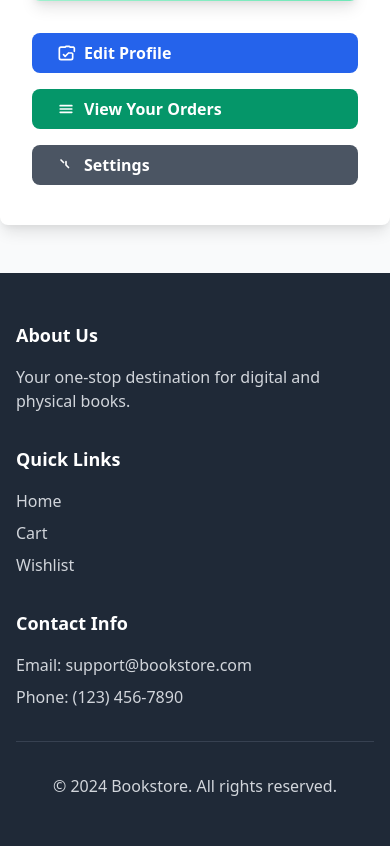
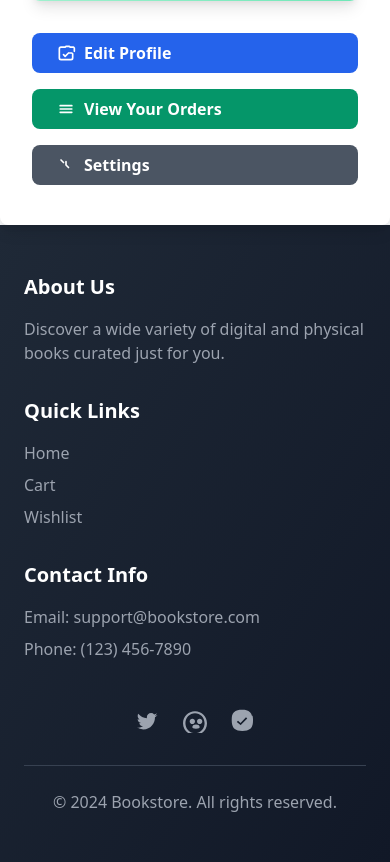
Before and after one commit to Samuel567754/bookshopapp, a Django app: page /user/profile/ in a window 390 px wide. Shown: the part 1347-2209 px from the top of the page. Run offline with Django 5.2, Linux system fonts and the light colour scheme; a user stored in the database is signed in; data comes from the database, SQL or seed files in the repository; both versions use the stored data as it was after the commit; data that the repository does not hold is empty; some libraries are stand-ins or nearby versions.

Commit message:
ui update version 3

```diff
--- a/static/css/output.css
+++ b/static/css/output.css
@@ -2300,6 +2308,18 @@ input:checked + .toggle-bg {
   --tw-gradient-stops: var(--tw-gradient-from), var(--tw-gradient-to);
 }
 
+.from-gray-800 {
+  --tw-gradient-from: #1F2937 var(--tw-gradient-from-position);
+  --tw-gradient-to: rgb(31 41 55 / 0) var(--tw-gradient-to-position);
+  --tw-gradient-stops: var(--tw-gradient-from), var(--tw-gradient-to);
+}
+
+.from-gray-900 {
+  --tw-gradient-from: #111827 var(--tw-gradient-from-position);
+  --tw-gradient-to: rgb(17 24 39 / 0) var(--tw-gradient-to-position);
+  --tw-gradient-stops: var(--tw-gradient-from), var(--tw-gradient-to);
+}
+
 .from-green-100 {
   --tw-gradient-from: #DEF7EC var(--tw-gradient-from-position);
   --tw-gradient-to: rgb(222 247 236 / 0) var(--tw-gradient-to-position);
@@ -2378,6 +2398,14 @@ input:checked + .toggle-bg {
   --tw-gradient-to: #3F83F8 var(--tw-gradient-to-position);
 }
 
+.to-gray-600 {
+  --tw-gradient-to: #4B5563 var(--tw-gradient-to-position);
+}
+
+.to-gray-900 {
+  --tw-gradient-to: #111827 var(--tw-gradient-to-position);
+}
+
 .to-green-300 {
   --tw-gradient-to: #84E1BC var(--tw-gradient-to-position);
 }
@@ -2610,6 +2638,10 @@ input:checked + .toggle-bg {
 
 .pt-2 {
   padding-top: 0.5rem;
+}
+
+.pt-6 {
+  padding-top: 1.5rem;
 }
 
 .pt-8 {
--- a/templates/partials/_footer.html
+++ b/templates/partials/_footer.html
@@ -1,5 +1,5 @@
  <!-- Footer -->
- <footer class="bg-gray-800 text-white mt-12">
+ {% comment %} <footer class="bg-gray-800 text-white mt-12">
     <div class="max-w-7xl mx-auto py-12 px-4 sm:px-6 lg:px-8">
       <div class="grid grid-cols-1 md:grid-cols-3 gap-8">
         <div>
@@ -36,4 +36,73 @@
         </p>
       </div>
     </div>
-  </footer>
+  </footer> {% endcomment %}
+
+
+  <footer class="bg-gradient-to-br from-gray-800 to-gray-900 text-white">
+    <div class="max-w-7xl mx-auto py-12 px-6 sm:px-8">
+        <!-- Top Section -->
+        <div class="grid grid-cols-1 md:grid-cols-3 gap-8">
+            <!-- About Us -->
+            <div>
+                <h3 class="text-xl font-bold mb-4">About Us</h3>
+                <p class="text-gray-400">
+                    Discover a wide variety of digital and physical books curated just for you.
+                </p>
+            </div>
+            <!-- Quick Links -->
+            <div>
+                <h3 class="text-xl font-bold mb-4">Quick Links</h3>
+                <ul class="space-y-2">
+                    <li>
+                        <a href="#" class="text-gray-400 hover:text-white transition duration-300">
+                            Home
+                        </a>
+                    </li>
+                    <li>
+                        <a href="#" class="text-gray-400 hover:text-white transition duration-300">
+                            Cart
+                        </a>
+                    </li>
+                    <li>
+                        <a href="#" class="text-gray-400 hover:text-white transition duration-300">
+                            Wishlist
+                        </a>
+                    </li>
+                </ul>
+            </div>
+            <!-- Contact Info -->
+            <div>
+                <h3 class="text-xl font-bold mb-4">Contact Info</h3>
+                <ul class="space-y-2">
+                    <li class="text-gray-400">Email: support@bookstore.com</li>
+                    <li class="text-gray-400">Phone: (123) 456-7890</li>
+                </ul>
+            </div>
+        </div>
+
+        <!-- Social Icons -->
+        <div class="mt-12 flex justify-center space-x-6">
+            <a href="#" class="text-gray-400 hover:text-blue-500 transition duration-300">
+                <svg class="w-6 h-6" fill="currentColor" xmlns="http://www.w3.org/2000/svg" viewBox="0 0 24 24">
+                    <path d="M22.46 6c-.77.35-1.6.6-2.46.71a4.27 4.27 0 0 0 1.88-2.37 8.56 8.56 0 0 1-2.72 1.05A4.24 4.24 0 0 0 16.09 4c-2.34 0-4.24 1.89-4.24 4.22 0 .33.03.65.1.96a12 12 0 0 1-8.69-4.4 4.23 4.23 0 0 0-.57 2.13c0 1.47.75 2.77 1.88 3.53a4.24 4.24 0 0 1-1.92-.53v.05c0 2.05 1.45 3.75 3.37 4.14-.35.1-.72.15-1.1.15-.27 0-.53-.03-.78-.08a4.24 4.24 0 0 0 3.96 2.94A8.48 8.48 0 0 1 2 18.54a12 12 0 0 0 6.29 1.84c7.55 0 11.68-6.26 11.68-11.68l-.01-.53A8.34 8.34 0 0 0 22.46 6z"></path>
+                </svg>
+            </a>
+            <a href="#" class="text-gray-400 hover:text-pink-500 transition duration-300">
+                <svg class="w-6 h-6" fill="currentColor" xmlns="http://www.w3.org/2000/svg" viewBox="0 0 24 24">
+                    <path d="M12 2.16c6.627 0 12 5.373 12 12S18.627 26.16 12 26.16 0 20.787 0 14.16 5.373 2.16 12 2.16zm0 2.05C6.728 4.21 2.43 8.508 2.43 14.16c0 5.652 4.298 9.95 9.57 9.95 5.272 0 9.57-4.298 9.57-9.95 0-5.652-4.298-9.95-9.57-9.95zm4.665 5.57c1.462 0 2.647 1.185 2.647 2.647 0 1.463-1.185 2.647-2.647 2.647-1.462 0-2.647-1.184-2.647-2.647 0-1.462 1.185-2.647 2.647-2.647zm-7.33 0c1.462 0 2.647 1.185 2.647 2.647 0 1.463-1.185 2.647-2.647 2.647-1.462 0-2.647-1.184-2.647-2.647 0-1.462 1.185-2.647 2.647-2.647zm3.665 5.65c1.876 0 3.665.765 3.665 2.647 0 1.034-.84 1.65-3.665 1.65-2.825 0-3.665-.616-3.665-1.65 0-1.882 1.79-2.647 3.665-2.647z"></path>
+                </svg>
+            </a>
+            <a href="#" class="text-gray-400 hover:text-red-500 transition duration-300">
+                <svg class="w-6 h-6" fill="currentColor" xmlns="http://www.w3.org/2000/svg" viewBox="0 0 24 24">
+                    <path d="M20.94 6.81a7.51 7.51 0 0 0-5.57-5.6C13.32.59 9.14.59 6.63 1.21a7.51 7.51 0 0 0-5.6 5.57C.59 9.14.59 13.32 1.21 15.83a7.51 7.51 0 0 0 5.57 5.6c2.51.62 6.69.62 9.2 0a7.51 7.51 0 0 0 5.6-5.57c.62-2.51.62-6.69 0-9.2zM9.52 15.88L5.79 12.9l1.22-1.22 2.51 2.34 5.47-5.74 1.23 1.17-6.7 6.72z"></path>
+                </svg>
+            </a>
+        </div>
+
+        <!-- Bottom Section -->
+        <div class="mt-8 text-center border-t border-gray-700 pt-6">
+            <p class="text-gray-400">&copy; 2024 Bookstore. All rights reserved.</p>
+        </div>
+    </div>
+</footer>
--- a/user/templates/user/login.html
+++ b/user/templates/user/login.html
@@ -3,8 +3,8 @@
 {% block title %}Login - My Website{% endblock %}
 
 {% block content %}
-<div class="container mx-auto px-4 py-6">
-    <div class="max-w-md mx-auto bg-white shadow-lg rounded-lg overflow-hidden mt-6">
+<div class="container mx-auto bg-gradient-to-r from-yellow-200 to-pink-400 px-4 py-6">
+    <div class="max-w-md mx-auto bg-white shadow-lg rounded-3xl overflow-hidden mt-14">
         <div class="px-6 py-8">
             <h2 class="text-2xl font-semibold text-center text-gray-800 mb-4">Login</h2>
             <form method="POST">
--- a/user/templates/user/profile.html
+++ b/user/templates/user/profile.html
@@ -75,13 +75,24 @@
         class="hidden md:block w-full md:w-1/5 bg-gray-800 text-white rounded-lg shadow-lg p-6 md:min-h-screen"> {% endcomment %}
         <aside
         id="sidebar"
-        class="hidden md:block overflow-auto w-full md:w-1/5 bg-gray-800 text-white rounded-lg shadow-lg p-6 md:min-h-screen transition-[max-height] duration-300 ease-in-out z-50"
+        class="hidden md:block overflow-auto w-full md:w-1/5 bg-gradient-to-b from-gray-900 to-gray-600 text-white rounded-lg shadow-lg p-6 md:min-h-screen transition-[max-height] duration-300 ease-in-out z-50"
         style="max-height: 0;">
             <a href="{% url 'profile' %}"  class="sidebar-link">
             <div class="flex items-center space-x-4 my-8">
-                <svg class="w-12 h-12 text-blue-600" fill="none" stroke="currentColor" viewBox="0 0 24 24">
-                    <path stroke-linecap="round" stroke-linejoin="round" stroke-width="2" d="M4 19.5A2.5 2.5 0 016.5 17H20m-16 2.5A2.5 2.5 0 004 15V4.5A2.5 2.5 0 016.5 2H17a2 2 0 012 2v13a2 2 0 01-2 2H6.5a2.5 2.5 0 01-2.5-2.5zM4 15h16"/>
-                </svg>
+                <svg
+                class="w-12 h-12 bg-gradient-to-b from-indigo-500 to-pink-500 group-hover:text-indigo-500 transition-colors duration-300"
+                fill="none"
+                stroke="currentColor"
+                viewBox="0 0 24 24"
+                xmlns="http://www.w3.org/2000/svg"
+            >
+                <path
+                    stroke-linecap="round"
+                    stroke-linejoin="round"
+                    stroke-width="2"
+                    d="M3 10h11M9 21V3m-4 4l4-4 4 4M12 12h8m-4 4v8m4-4h-8m-4 4h8"
+                />
+            </svg>
                 <h3 class="text-2xl font-semibold text-white">Dashboard</h3>
             </div>
             </a>
--- a/user/templates/user/register.html
+++ b/user/templates/user/register.html
@@ -80,8 +80,8 @@
 
 
 
-<div class="container mx-auto px-4 py-10 flex justify-center">
-    <div class="max-w-lg w-full bg-white shadow-md rounded-lg overflow-hidden">
+<div class="container mx-auto px-4 py-10 mt-14 bg-gradient-to-r from-yellow-200 to-pink-400 flex justify-center">
+    <div class="max-w-lg w-full bg-white shadow-md rounded-3xl overflow-hidden">
         <div class="px-8 py-10">
             <h2 class="text-3xl font-bold text-center text-gray-800 mb-6">Create Your Account</h2>
             <p class="text-gray-600 text-center mb-8">Sign up to access all features</p>
--- a/user/templates/user/registration/password_reset.html
+++ b/user/templates/user/registration/password_reset.html
@@ -3,8 +3,8 @@
 {% block title %}Password Reset - My Website{% endblock %}
 
 {% block content %}
-<div class="container mx-auto px-4 py-10">
-    <div class="max-w-md mx-auto bg-white shadow-lg rounded-lg overflow-hidden">
+<div class="container mx-auto px-4 py-10 mt-12 bg-gradient-to-r from-yellow-200 to-pink-400">
+    <div class="max-w-md mx-auto bg-white shadow-lg rounded-3xl overflow-hidden">
         <div class="px-8 py-10">
             <h2 class="text-3xl font-bold text-center text-gray-800 mb-6">Reset Password</h2>
             <p class="text-center text-gray-600 mb-6">Please enter your new password.</p>
--- a/user/templates/user/registration/password_reset_complete.html
+++ b/user/templates/user/registration/password_reset_complete.html
@@ -3,8 +3,8 @@
 {% block title %}password reset done - My Website{% endblock %}
 
 {% block content %}
-<div class="container mx-auto px-4 py-10">
-    <div class="max-w-md mx-auto bg-white shadow-lg rounded-lg overflow-hidden">
+<div class="container mt-12 mx-auto px-4 py-10 bg-gradient-to-r from-yellow-200 to-pink-400">
+    <div class="max-w-md mx-auto bg-white shadow-lg rounded-3xl overflow-hidden">
         <div class="px-8 py-10">
             <h2 class="text-3xl font-bold text-center text-gray-800 mb-6">Reset Password Completed Successfully</h2>
             <p class="text-center text-gray-600 mb-6">Please you can now click on the link below to login with your new password.</p>
--- a/user/templates/user/registration/password_reset_confirm.html
+++ b/user/templates/user/registration/password_reset_confirm.html
@@ -73,8 +73,8 @@
 </div> {% endcomment %}
 
 
-<div class="container mx-auto px-4 py-10">
-    <div class="max-w-md mx-auto bg-white shadow-lg rounded-lg overflow-hidden">
+<div class="container mt-12 mx-auto px-4 py-10 bg-gradient-to-r from-yellow-200 to-pink-400">
+    <div class="max-w-md mx-auto bg-white shadow-lg rounded-3xl overflow-hidden">
         <div class="px-8 py-10">
             <h2 class="text-3xl font-bold text-center text-gray-800 mb-6">Set New Password</h2>
             <p class="text-center text-gray-600 mb-4">Please enter your new password below.</p>
--- a/user/templates/user/registration/password_reset_done.html
+++ b/user/templates/user/registration/password_reset_done.html
@@ -3,8 +3,8 @@
 {% block title %}password reset done - My Website{% endblock %}
 
 {% block content %}
-<div class="container mx-auto px-4 py-10">
-    <div class="max-w-md mx-auto bg-white shadow-lg rounded-lg overflow-hidden">
+<div class="container mt-12 mx-auto px-4 py-10 bg-gradient-to-r from-yellow-200 to-pink-400">
+    <div class="max-w-md mx-auto bg-white shadow-lg rounded-3xl overflow-hidden">
         <div class="px-8 py-10">
             <h2 class="text-3xl font-bold text-center text-gray-800 mb-6">Reset Password Done</h2>
             <p class="text-center text-gray-600 mb-6">An email has been sent with instructions to reset your password.</p>
```
Also changed, not shown: other parts of static/css/output.css (+47 -34 lines), db.sqlite3, 1 other file.
